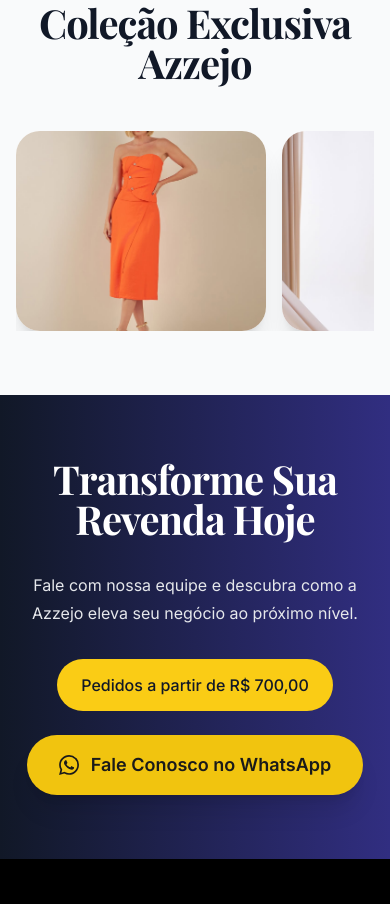
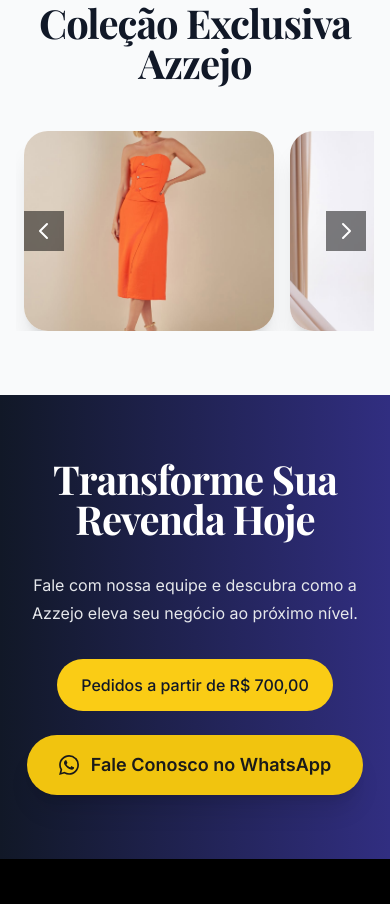
Before and after one commit to BrennoBener/LandingAzj, a plain HTML site: page index.html in a window 390 px wide. Shown: the part 1734-2638 px from the top of the page. Drawn offline with nearby package versions, Linux system fonts and the light colour scheme.

Commit message:
Update index.html

```diff
--- a/index.html
+++ b/index.html
@@ -64,17 +64,8 @@
 
         /* Carousel */
         .carousel-container {
-            overflow-x: auto;
-            scroll-snap-type: x mandatory;
-            scroll-behavior: smooth;
-            -webkit-overflow-scrolling: touch;
-            cursor: grab;
-            user-select: none;
-            padding: 0 1rem;
-        }
-
-        .carousel-container:active {
-            cursor: grabbing;
+            position: relative;
+            overflow: hidden;
         }
 
         .carousel-track {
@@ -88,7 +79,7 @@
             flex: 0 0 70vw;
             max-width: 320px;
             scroll-snap-align: start;
-            transform: translateZ(0); /* Otimização para desempenho */
+            transform: translateZ(0);
         }
 
         .carousel-item img {
@@ -102,6 +93,31 @@
 
         .carousel-item:hover img {
             transform: scale(1.05);
+        }
+
+        .carousel-button {
+            position: absolute;
+            top: 50%;
+            transform: translateY(-50%);
+            background: rgba(0, 0, 0, 0.5);
+            color: white;
+            border: none;
+            padding: 1rem;
+            cursor: pointer;
+            z-index: 10;
+            transition: background 0.3s ease;
+        }
+
+        .carousel-button:hover {
+            background: rgba(0, 0, 0, 0.7);
+        }
+
+        .carousel-prev {
+            left: 0.5rem;
+        }
+
+        .carousel-next {
+            right: 0.5rem;
         }
 
         /* Image Overlay for Hero */
@@ -140,6 +156,7 @@
             .whatsapp-btn svg { width: 1.25rem; height: 1.25rem; }
             .footer h3 { font-size: 2rem; }
             .footer p { font-size: 0.875rem; }
+            .carousel-button { padding: 0.5rem; }
         }
 
         @media (min-width: 641px) and (max-width: 1024px) {
@@ -237,10 +254,20 @@
                     Coleção Exclusiva Azzejo
                 </h2>
 
-                <div class="carousel-container">
+                <div class="carousel-container relative">
+                    <button class="carousel-button carousel-prev" onclick="scrollCarousel(-1)">
+                        <svg class="w-6 h-6" fill="none" stroke="currentColor" viewBox="0 0 24 24">
+                            <path stroke-linecap="round" stroke-linejoin="round" stroke-width="2" d="M15 19l-7-7 7-7"/>
+                        </svg>
+                    </button>
                     <div id="carouselTrack" class="carousel-track">
                         <!-- Carousel items will be generated by JavaScript -->
                     </div>
+                    <button class="carousel-button carousel-next" onclick="scrollCarousel(1)">
+                        <svg class="w-6 h-6" fill="none" stroke="currentColor" viewBox="0 0 24 24">
+                            <path stroke-linecap="round" stroke-linejoin="round" stroke-width="2" d="M9 5l7 7-7 7"/>
+                        </svg>
+                    </button>
                 </div>
             </div>
         </section>
@@ -256,7 +283,7 @@
                 <p class="text-lg md:text-xl text-gray-200 mb-8 md:mb-10 max-w-3xl mx-auto">
                     Fale com nossa equipe e descubra como a Azzejo eleva seu negócio ao próximo nível.
                 </p>
-                <!-- EDITÁVEL: Valor mínimo do pedido (movido acima do botão) -->
+                <!-- EDITÁVEL: Valor mínimo do pedido (acima do botão) -->
                 <p class="text-lg md:text-xl font-medium bg-yellow-400 text-gray-900 px-6 md:px-8 py-3 md:py-4 rounded-full inline-block mb-6">
                     Pedidos a partir de R$ 700,00
                 </p>
@@ -338,6 +365,7 @@
         // Carousel functionality
         function initializeCarousel() {
             const track = document.getElementById('carouselTrack');
+            const container = document.querySelector('.carousel-container');
 
             /* EDITÁVEL: IMAGENS DO CARROSSEL */
             /* Substitua os caminhos abaixo pelos das suas imagens na pasta 'images'. */
@@ -351,6 +379,9 @@
                 '/LandingAzj/images/foto7.jpg',
                 '/LandingAzj/images/foto8.jpg'
             ];
+
+            let currentIndex = 0;
+            const itemWidth = 70; // Porcentagem da largura do item (70vw)
 
             clothingItems.forEach((item, index) => {
                 const carouselItem = document.createElement('div');
@@ -366,56 +397,53 @@
                 track.appendChild(carouselItem);
             });
 
+            function updateCarousel() {
+                const totalItems = clothingItems.length;
+                const translateX = -((currentIndex * itemWidth) / 100) * (container.offsetWidth / (itemWidth / 100));
+                track.style.transform = `translateX(${translateX}px)`;
+            }
+
+            // Botões de navegação
+            window.scrollCarousel = function(direction) {
+                const totalItems = clothingItems.length;
+                currentIndex = (currentIndex + direction + totalItems) % totalItems;
+                updateCarousel();
+            };
+
+            // Deslize com toque
             let isDragging = false;
             let startX = 0;
             let currentX = 0;
-            let scrollLeft = 0;
+            let startScroll = 0;
 
-            track.addEventListener('mousedown', (e) => {
-                isDragging = true;
-                startX = e.pageX - track.offsetLeft;
-                scrollLeft = track.scrollLeft;
-                track.style.cursor = 'grabbing';
-            });
-
-            track.addEventListener('mousemove', (e) => {
-                if (!isDragging) return;
-                e.preventDefault();
-                currentX = e.pageX - track.offsetLeft;
-                const walk = (currentX - startX) * 1.5; // Ajuste da velocidade
-                track.scrollLeft = scrollLeft - walk;
-            });
-
-            track.addEventListener('mouseup', () => {
-                isDragging = false;
-                track.style.cursor = 'grab';
-            });
-
-            track.addEventListener('mouseleave', () => {
-                isDragging = false;
-                track.style.cursor = 'grab';
-            });
-
-            // Touch events for mobile
             track.addEventListener('touchstart', (e) => {
                 isDragging = true;
-                startX = e.touches[0].pageX - track.offsetLeft;
-                scrollLeft = track.scrollLeft;
+                startX = e.touches[0].clientX;
+                startScroll = track.scrollLeft;
                 track.style.transition = 'none'; // Desativa transição durante o toque
             });
 
             track.addEventListener('touchmove', (e) => {
                 if (!isDragging) return;
                 e.preventDefault();
-                currentX = e.touches[0].pageX - track.offsetLeft;
-                const walk = (currentX - startX) * 1.5; // Velocidade ajustada
-                track.scrollLeft = scrollLeft - walk;
+                currentX = e.touches[0].clientX;
+                const diff = startX - currentX;
+                track.style.transform = `translateX(${startScroll - diff}px)`;
             });
 
             track.addEventListener('touchend', () => {
                 isDragging = false;
                 track.style.transition = 'transform 0.3s ease-out'; // Reativa transição suave
+                const diff = startX - currentX;
+                if (Math.abs(diff) > 50) { // Limiar para mudar de item
+                    scrollCarousel(diff > 0 ? 1 : -1);
+                } else {
+                    updateCarousel(); // Corrige a posição se o deslize for pequeno
+                }
             });
+
+            // Inicializa o carrossel
+            updateCarousel();
         }
     </script>
 </body>
```
